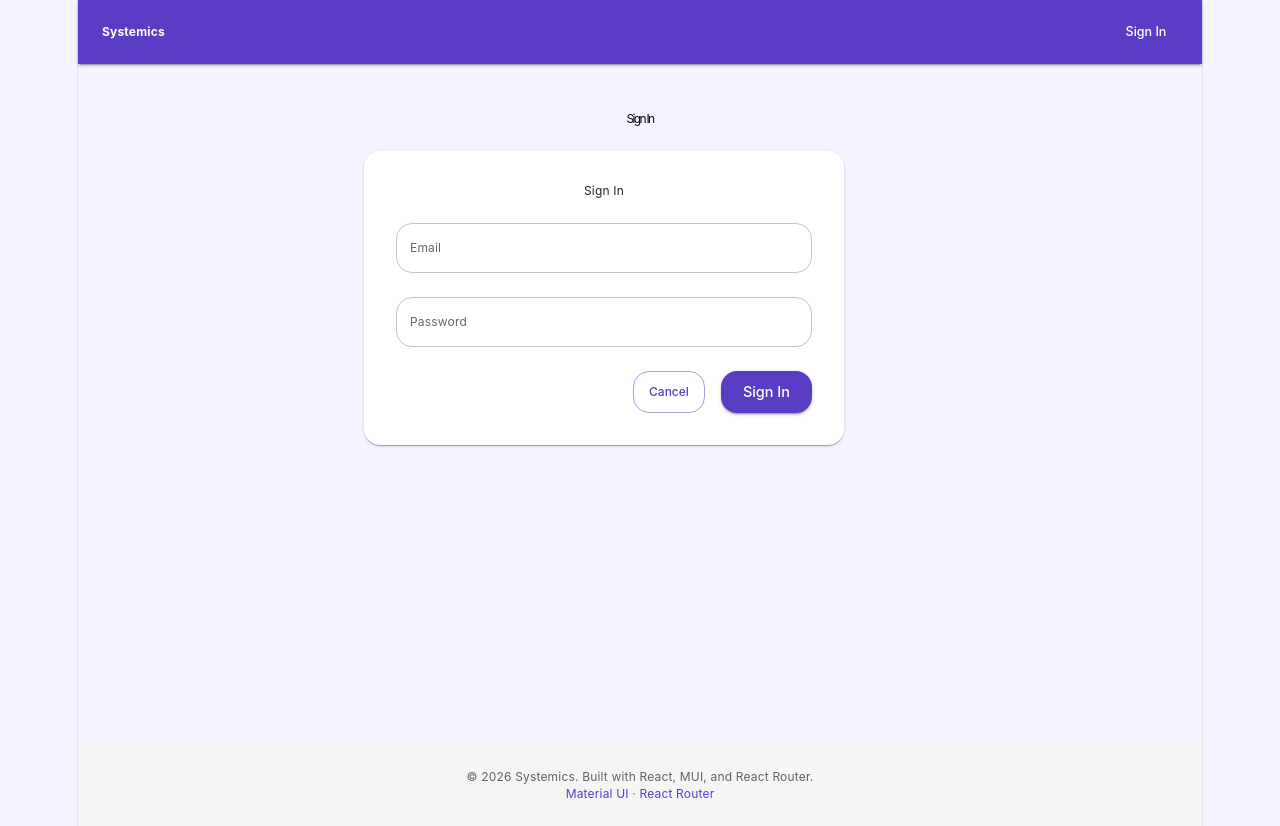
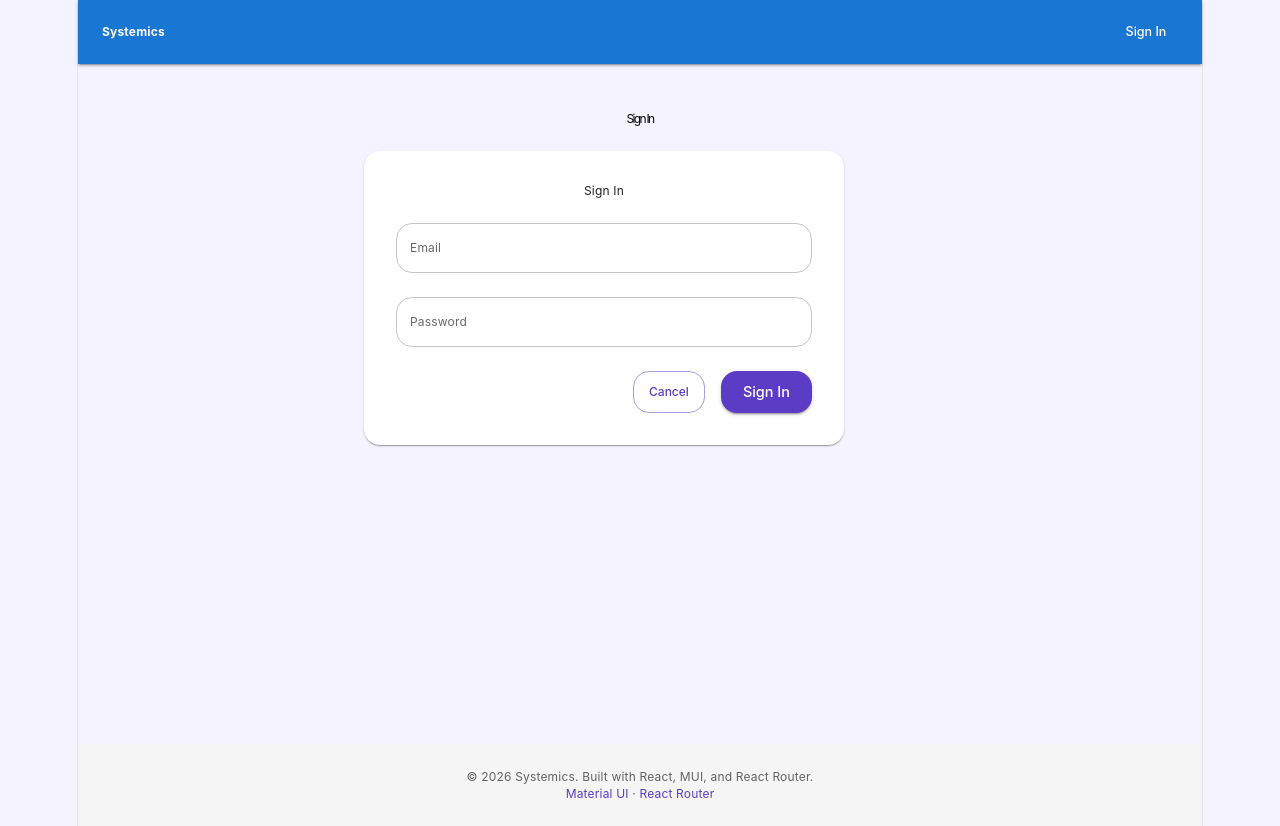
Before and after one commit to DanielCoutoVale/Systemics, a React (Vite) app in the folder frontend/: page /signin in a window 1280 px wide. Built offline with nearby package versions, Linux system fonts and the light colour scheme.

Commit message:
Move menu down

```diff
--- a/frontend/src/App.tsx
+++ b/frontend/src/App.tsx
@@ -61,20 +61,33 @@ function UserTabLayout() {
 function AppRoutes() {
   const [userState, setUserState] = useState<AuthState>('guest')
   const navigate = useNavigate()
+  const [userName, setUserName] = useState<string | null>(null)
+  const [userPhotoUrl, setUserPhotoUrl] = useState<string | null>(null)
 
-  const handleSignIn = () => {
+  const handleSignIn = (name?: string) => {
+    const finalName = name ?? 'demo'
     setUserState('user')
+    setUserName(finalName)
+    setUserPhotoUrl(`https://i.pravatar.cc/40?u=${encodeURIComponent(finalName)}`)
     navigate('/systems')
   }
 
   const handleSignOut = () => {
     setUserState('guest')
+    setUserName(null)
+    setUserPhotoUrl(null)
     navigate('/')
   }
 
   return (
     <>
-      <Header userState={userState} onSignOut={handleSignOut} onSignIn={() => navigate('/signin')} />
+      <Header
+        userState={userState}
+        onSignOut={handleSignOut}
+        onSignIn={() => navigate('/signin')}
+        userName={userName ?? undefined}
+        userPhotoUrl={userPhotoUrl ?? undefined}
+      />
 
       <Box component="main" sx={{ minHeight: 'calc(100vh - 160px)' }}>
         <Routes>
--- a/frontend/src/regions/Header.tsx
+++ b/frontend/src/regions/Header.tsx
@@ -1,10 +1,12 @@
-import { AppBar, Box, Button, Divider, Menu, MenuItem, Toolbar, Typography } from '@mui/material'
+import { AppBar, Avatar, Box, Button, Divider, Menu, MenuItem, Toolbar, Typography } from '@mui/material'
 import { useState, type MouseEvent } from 'react'
 
 type HeaderProps = {
   userState: 'guest' | 'user'
   onSignOut: () => void
   onSignIn?: () => void
+  userName?: string
+  userPhotoUrl?: string
 }
 
 type TopMenuKey = 'file' | 'edit' | 'view' | 'go'
@@ -80,7 +82,7 @@ const menuConfig: Array<{
   },
 ]
 
-export default function Header({ userState, onSignOut, onSignIn }: HeaderProps) {
+export default function Header({ userState, onSignOut, onSignIn, userName, userPhotoUrl }: HeaderProps) {
   const [menuAnchor, setMenuAnchor] = useState<null | HTMLElement>(null)
   const [activeMenu, setActiveMenu] = useState<TopMenuKey | null>(null)
 
@@ -97,15 +99,36 @@ export default function Header({ userState, onSignOut, onSignIn }: HeaderProps)
   }
 
   return (
-    <AppBar position="static" color="primary" elevation={2}>
-      <Toolbar sx={{ justifyContent: 'space-between', flexWrap: 'wrap', gap: 2 }}>
+    <AppBar position="static" sx={{ backgroundColor: '#1976d2' }} elevation={2}>
+      <Toolbar sx={{ justifyContent: 'space-between', gap: 2 }}>
         <Typography variant="h6" component="div" sx={{ fontWeight: 700 }}>
           Systemics
         </Typography>
 
-        <Box component="nav" sx={{ display: 'flex', gap: 1, alignItems: 'center', flex: 1 }}>
+        <Box sx={{ display: 'flex', alignItems: 'center', gap: 1 }}>
+          {userState === 'guest' ? (
+            onSignIn ? (
+              <Button color="inherit" size="small" onClick={onSignIn}>
+                Sign In
+              </Button>
+            ) : null
+          ) : (
+            <Box sx={{ display: 'flex', alignItems: 'center', gap: 1 }}>
+              <Avatar src={userPhotoUrl} alt={userName ?? 'user'} />
+              <Typography variant="subtitle1" sx={{ fontWeight: 600 }}>
+                {userName}
+              </Typography>
+              <Button color="inherit" size="small" onClick={onSignOut}>
+                Sign Out
+              </Button>
+            </Box>
+          )}
+        </Box>
+      </Toolbar>
+
       {userState === 'user' && (
-            <>
+        <Toolbar variant="dense" sx={{ backgroundColor: '#1565c0', minHeight: 40, px: 1, gap: 1 }}>
+          <Box sx={{ display: 'flex', gap: 1, alignItems: 'center' }} component="nav">
             {menuConfig.map((menu) => (
               <Button
                 key={menu.key}
@@ -117,6 +140,7 @@ export default function Header({ userState, onSignOut, onSignIn }: HeaderProps)
                 {menu.label}
               </Button>
             ))}
+          </Box>
 
           {menuConfig.map((menu) => (
             <Menu
@@ -139,22 +163,8 @@ export default function Header({ userState, onSignOut, onSignIn }: HeaderProps)
               )}
             </Menu>
           ))}
-            </>
+        </Toolbar>
       )}
-        </Box>
-
-        <Box>
-          {userState === 'guest' && onSignIn ? (
-            <Button color="inherit" size="small" onClick={onSignIn}>
-              Sign In
-            </Button>
-          ) : (
-            <Button color="inherit" size="small" onClick={onSignOut}>
-              Sign Out
-            </Button>
-          )}
-        </Box>
-      </Toolbar>
     </AppBar>
   )
 }
--- a/frontend/src/views/SignIn.tsx
+++ b/frontend/src/views/SignIn.tsx
@@ -16,7 +16,7 @@ export function SignInMain({ onContinue, onCancel }: SignInProps) {
           <Button variant="outlined" onClick={onCancel}>
             Cancel
           </Button>
-          <Button variant="contained" size="large" onClick={onContinue}>
+          <Button variant="contained" size="large" onClick={() => onContinue()}>
             Sign In
           </Button>
         </Stack>
--- a/frontend/src/views/Systems.tsx
+++ b/frontend/src/views/Systems.tsx
@@ -20,7 +20,7 @@ type SystemInput = ExpressionDto & {
 const systemsDto = new SystemsDto(1, 'Systemics', 'TypeScript', [
   new SystemDto(
     1,
-    'WeatherSystem.ts',
+    'TENSE',
     'Weather system for forecast logic',
     '/forecast',
     'forecastEngine',
@@ -38,7 +38,7 @@ const systemsDto = new SystemsDto(1, 'Systemics', 'TypeScript', [
   ),
   new SystemDto(
     2,
-    'TradeSystem.ts',
+    'MODE',
     'Commerce system for order processing',
     '/orders',
     'tradeEngine',
@@ -132,7 +132,7 @@ function renderRegionNode(node: RegionNode) {
                 📄 {system.name}
               </Typography>
               <Typography component="span" sx={{ color: '#94a3b8', fontSize: '0.78rem' }}>
-                {(system.inputs as SystemInput).expressions.length} expressions · {system.outputs.length} features
+                {(((system.inputs as SystemInput)?.expressions ?? [])).length} expressions · {(system.outputs ?? []).length} features
               </Typography>
             </Box>
           }
@@ -252,7 +252,7 @@ export function SystemsMain({
 const ${activeSystem.name.replace('.ts', '')} = {
   region: '${activeSystem.region}',
   expressions: [
-    ${((activeSystem.inputs as SystemInput).expressions as ExpressionDetailDto[])
+    ${(((activeSystem.inputs as SystemInput)?.expressions ?? []) as ExpressionDetailDto[])
       .map(
         (expr: ExpressionDetailDto) => `{
       id: '${expr.id}',
@@ -262,7 +262,7 @@ const ${activeSystem.name.replace('.ts', '')} = {
       )
       .join(',\n    ')}
   ],
-  features: [${activeSystem.outputs.map((feature) => `'${feature.name}'`).join(', ')}]
+  features: [${(activeSystem.outputs ?? []).map((feature) => `'${feature.name}'`).join(', ')}]
 }`}
             </Typography>
           ) : (
```
Lines whose indentation alone changed are shown as unchanged.
